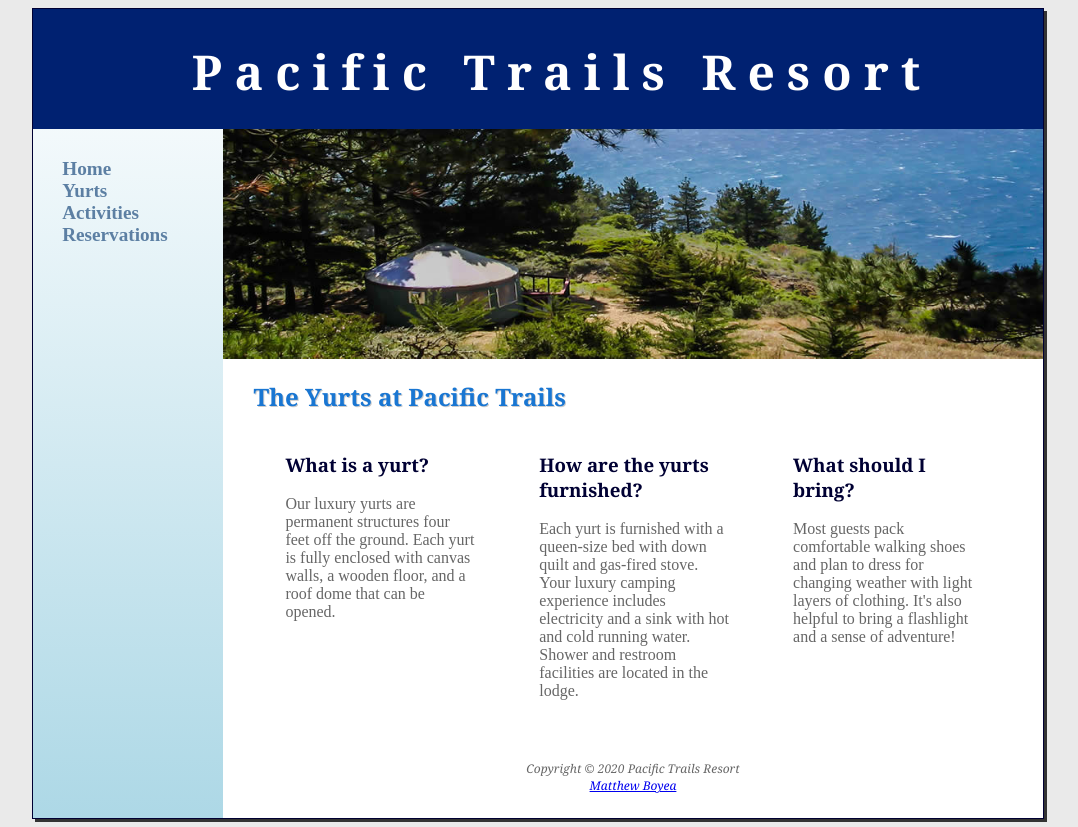
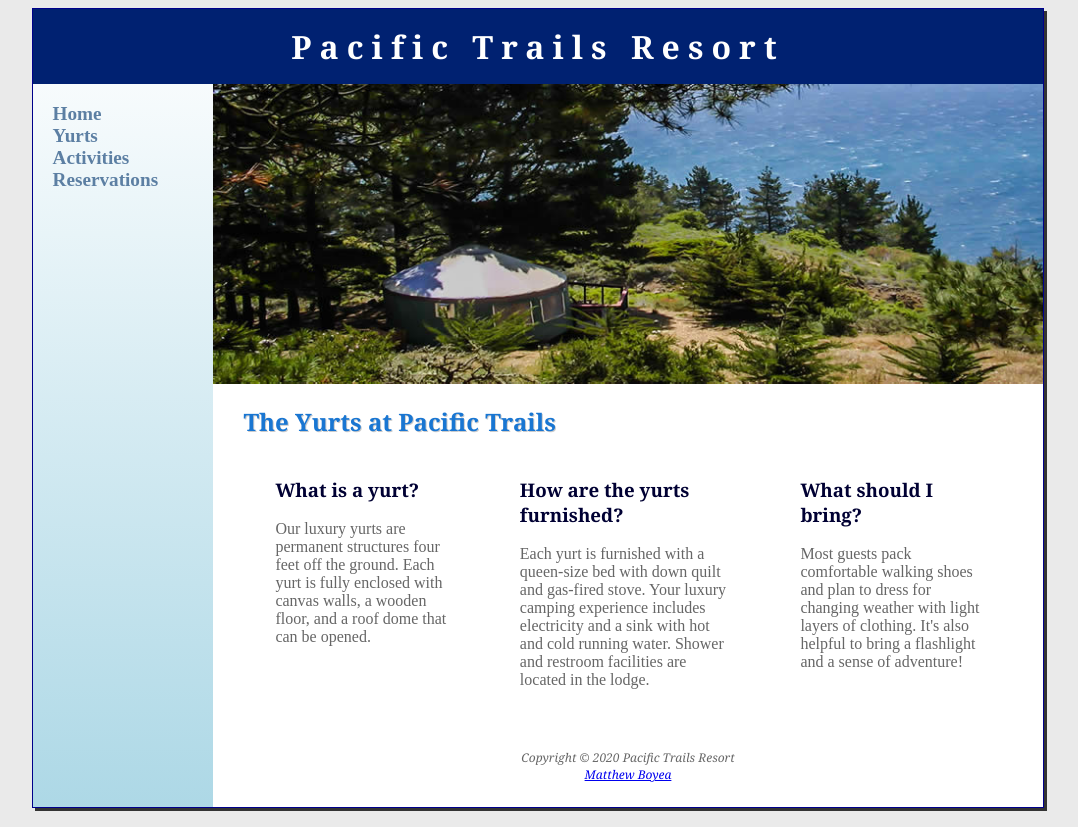
Before and after one commit to YourZombieMop/INF250WebDev, a plain HTML site: page pacific/yurts.html in a window 1280 px wide. Shown: the whole page, without its empty margins (102-1180 px from the left). Drawn offline with Linux system fonts and the light colour scheme.

Commit message:
Finished Ch 8 Pacific Trails Resort

```diff
--- a/pacific/pacific.css
+++ b/pacific/pacific.css
@@ -8,8 +8,6 @@ body {
 }
 
 header {
-	height: 120px;
-	padding: 30px 0 0 3em;
   color: #ffffff;
 	text-align: center;
   background-color: #002171;
@@ -25,17 +23,22 @@ header a:hover {
 }
 
 nav {
-	width: 160px;
-	padding: 1.5em;
-	float: left;
+	padding: 0;
 	font-size: 120%;
 	font-weight: bold;
+	text-align: center;
 }
 
 nav ul {
 	margin: 0;
 	padding: 0;
 	list-style-type: none;
+}
+
+nav li {
+	border-width: 0 0 1px 0;
+	border-style: solid;
+	border-color: darkblue;
 }
 
 nav a {
@@ -59,7 +62,7 @@ footer, h1, h2, h3 {
 }
 
 footer {
-	margin: 0 0 0 190px;
+	margin: 0;
 	padding: 2em 0;
 	font-size: 75%;
 	font-style: italic;
@@ -69,22 +72,15 @@ footer {
 
 main {
 	display: block;
-	margin: 0 0 0 190px;
+	margin: 0;
 	padding: 1px 20px 20px 30px;
 	background-color: white;
 	overflow: auto;
 }
 
-section {
-	width: 33%;
-	padding: 0 2em;
-	float: left;
-	background-color: white;
-}
-
 h1 {
 	margin: auto 0;
-	font-size: 3em;
+	padding: 0.5em 0;
 	letter-spacing: 0.25em;
 }
 
@@ -110,29 +106,17 @@ dt {
 	font-weight: bold;
 }
 
-#contact {
-	font-size: 90%;
-}
-
 #wrapper {
-	width: 80%;
-	min-width: 960px;
-	max-width: 2048px;
-	margin: 0 auto;
-	border: 1px;
-	border-style: solid;
-	border-color: #000033;
 	background-color: #90c7e3;
 	background-image: linear-gradient(to bottom, white, lightblue);
-	box-shadow: 3px 3px #333333;
 }
 
 #homehero, #yurthero, #trailhero {
-	height: 230px;
-	margin: 0 0 0 190px;
-	background-position: bottom;
+	height: 300px;
+	margin: 0;
+	background-position: left;
 	background-repeat: no-repeat;
-	background-size: 100%;
+	background-size: cover;
 }
 
 #homehero {
@@ -146,3 +130,81 @@ dt {
 #trailhero {
 	background-image: url('trail.jpg');
 }
+
+@media only screen and (min-width: 600px) {
+	nav ul {
+		display: flex;
+		flex-direction: row;
+		flex-wrap: nowrap;
+		justify-content: space-evenly;
+	}
+	nav li {
+		border-style: none;
+	}
+	section {
+		padding: 0 2em;
+	}
+	main.content {
+		display: grid;
+		grid-template-columns: 1fr, 1fr, 1fr;
+		grid-template-rows: auto;
+	}
+	h2 {
+		grid-row: 1 / 2;
+		grid-column: 1 / 5;
+	}
+	section {
+		grid-row: 2 / 3;
+		grid-column: auto;
+	}
+	#special {
+		grid-row: auto;
+		grid-column: 1 / 5;
+	}
+	footer {
+		grid-row: auto;
+		grid-column: 1 / 5;
+	}
+}
+
+@media only screen and (min-width: 1024px) {
+	nav {
+		padding: 0 0 0 1em;
+		text-align: left;
+	}
+	nav ul {
+		flex-direction: column;
+		padding: 1em 0 0 0;
+	}
+	#wrapper {
+		display: grid;
+		grid-template-columns: 180px 1fr;
+		grid-template-rows: auto;
+		margin: 0 auto;
+		width: 80%;
+		border-style: solid;
+		border-color: darkblue;
+		border-width: 1px;
+		box-shadow: 3px 3px #333333;
+	}
+	header {
+		grid-row: 1 / 2;
+		grid-column: 1 / 3;
+	}
+	nav {
+		grid-row: 2 / 3;
+		grid-column: 1 / 2;
+	}
+	div {
+		grid-row: 2 / 3;
+		grid-column: 2 / 3;
+	}
+	main {
+		grid-row: 3 / 4;
+		grid-column: 2 / 3;
+	}
+	footer {
+		grid-row: 4 / 5;
+		grid-column: 2 / 3;
+	}
+}
--- a/pacific/yurts.html
+++ b/pacific/yurts.html
@@ -2,8 +2,9 @@
 <html>
 
 <head>
+	<meta name="viewport" content="width=device-width, initial-scale=1.0">
+	<meta charset="utf-8">
 	<title>Pacific Trails Resort :: Yurts</title>
-	<meta charset="utf-8">
 	<link rel="stylesheet" href="pacific.css">
 </head>
 
@@ -21,7 +22,7 @@
 			</ul>
 		</nav>
 		<div id="yurthero"></div>
-		<main>
+		<main class="content">
 			<h2>The Yurts at Pacific Trails</h2>
 			<section>
 				<h3>What is a yurt?</h3>
```
Also changed, not shown: pacific/activities.html (+3 -2 lines), pacific/index.html (+3 -2 lines).
